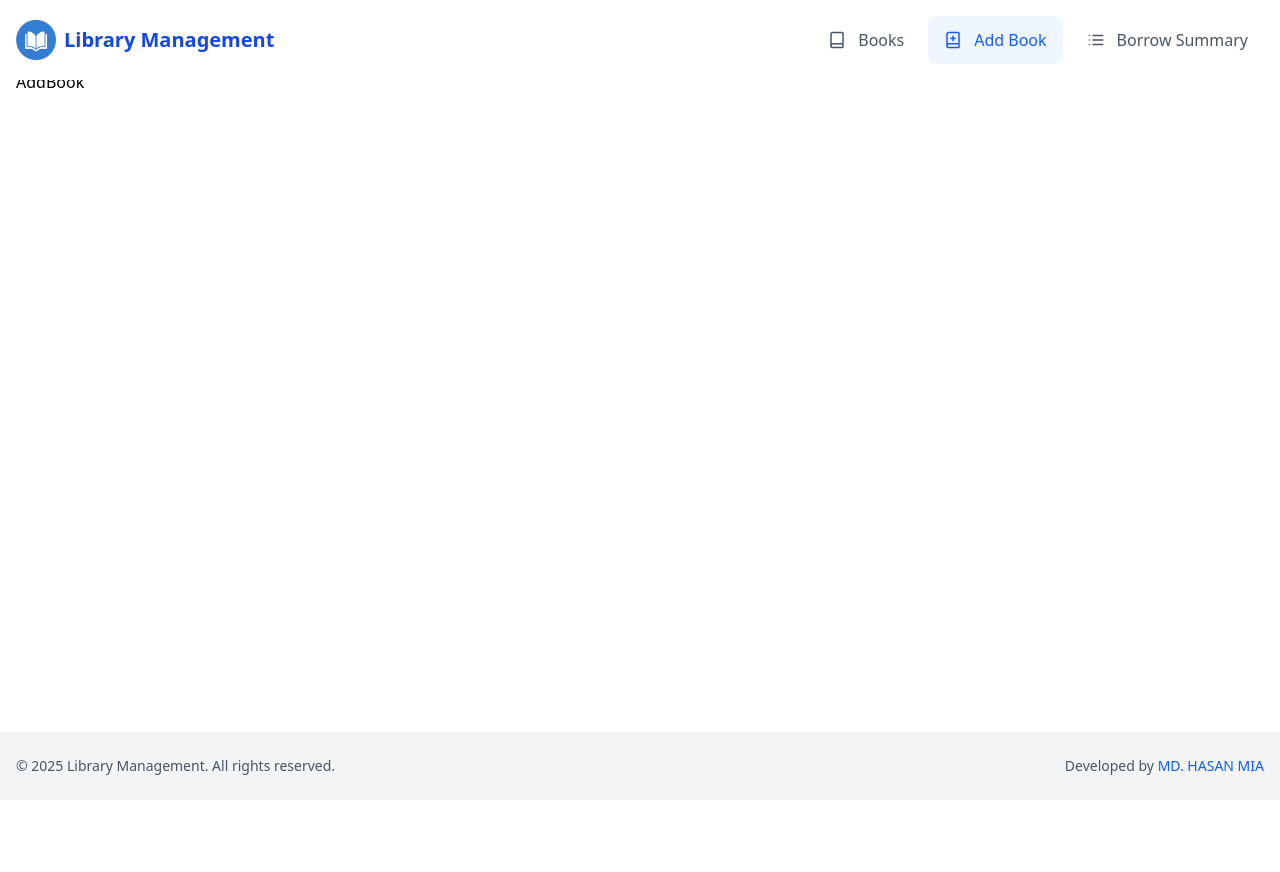
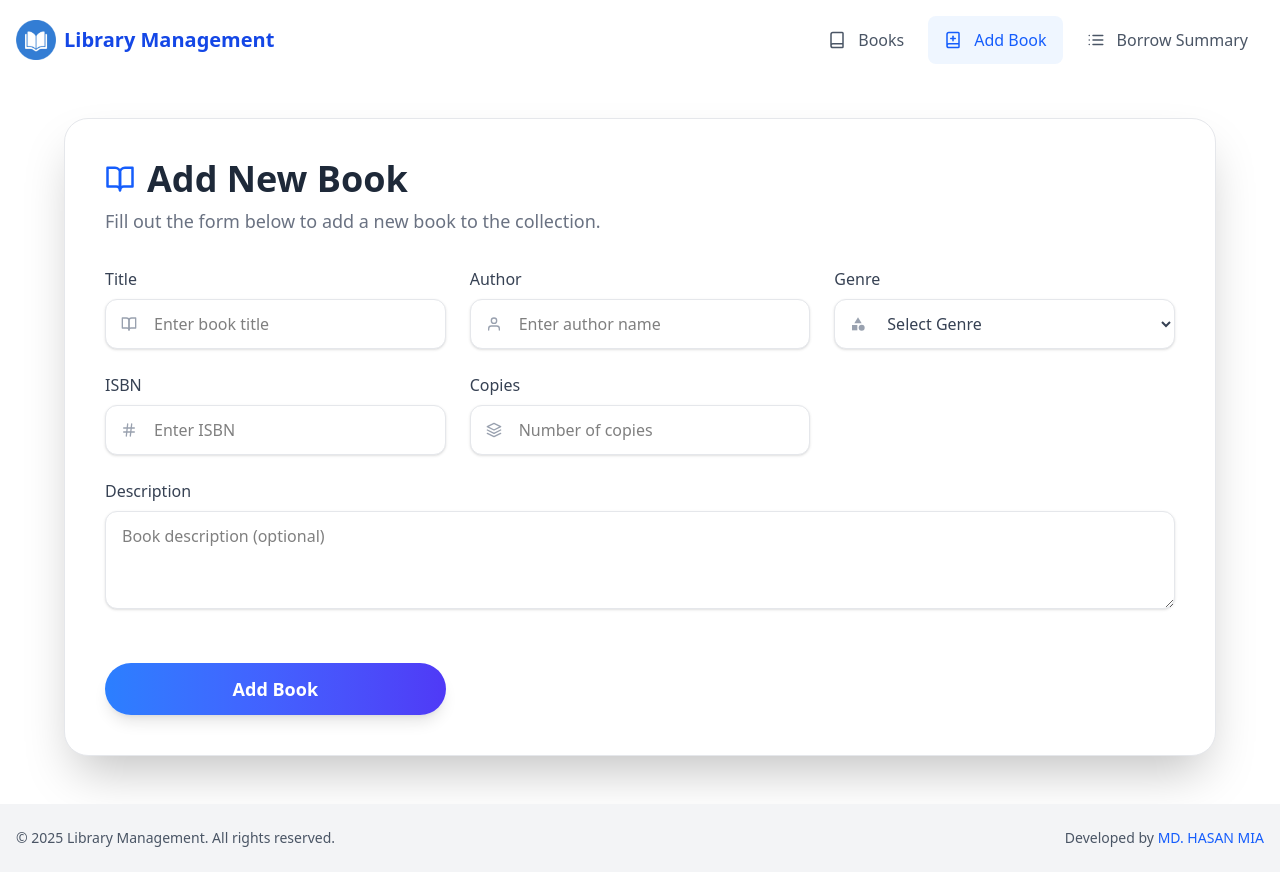
Before and after one commit to devhasanmia/library-management-client, a React (Vite) app: page /add-book in a window 1280 px wide. Before the commit the page ends 800 px from the top, so only its background shows below. Built offline with nearby package versions, Linux system fonts and the light colour scheme.

Commit message:
Create Add Book Form /create-book #12 Design Only Resolve

```diff
--- a/package.json
+++ b/package.json
@@ -15,6 +15,7 @@
     "lucide-react": "^0.525.0",
     "react": "^19.1.0",
     "react-dom": "^19.1.0",
+    "react-hook-form": "^7.59.0",
     "react-icons": "^5.5.0",
     "react-redux": "^9.2.0",
     "react-router": "^7.6.3",
--- a/src/components/Navbar.tsx
+++ b/src/components/Navbar.tsx
@@ -19,12 +19,10 @@ const Navbar = () => {
       `}
     >
       <div className="container mx-auto px-4 flex items-center justify-between">
-        {/* Logo */}
         <Link
           to="/"
           className="flex items-center gap-2 text-xl font-bold text-blue-700 py-3"
         >
-          {/* <Book className="h-6 w-6 text-blue-600" /> */}
           <img src="/logo.png" alt="" className="h-full w-10 text-blue-600" />
           <span>Library Management</span>
         </Link>
--- a/src/pages/AddBook.tsx
+++ b/src/pages/AddBook.tsx
@@ -1,8 +1,137 @@
+import { useForm } from "react-hook-form";
+import { FiBookOpen, FiUser, FiHash, FiLayers } from "react-icons/fi";
+import { MdCategory } from "react-icons/md";
+
+const genreOptions = [
+  "FICTION",
+  "NON_FICTION",
+  "SCIENCE",
+  "HISTORY",
+  "BIOGRAPHY",
+  "FANTASY",
+];
 
 const AddBook = () => {
+  const { register, handleSubmit, reset } = useForm();
+
+  const onSubmit = (data: any) => {
+    console.log(data);
+    reset();
+  };
+
   return (
-    <div>AddBook</div>
-  )
-}
+    <div className="min-h-[calc(100vh-140px)] flex items-center justify-center  px-4 py-12">
+      <div className="w-full max-w-6xl bg-white shadow-2xl rounded-3xl p-10 border border-gray-200">
+        <div className="mb-8">
+          <h1 className="text-4xl font-extrabold text-gray-800 flex items-center gap-3">
+            <FiBookOpen className="text-blue-600 text-3xl" />
+            <span>Add New Book</span>
+          </h1>
+          <p className="text-gray-500 mt-2 text-lg">
+            Fill out the form below to add a new book to the collection.
+          </p>
+        </div>
 
-export default AddBook
+
+        <form onSubmit={handleSubmit(onSubmit)} className="grid grid-cols-1 md:grid-cols-2 lg:grid-cols-3 gap-6">
+
+          {/* Title */}
+          <div className="col-span-1">
+            <label className="text-gray-700 font-medium mb-2 block">Title</label>
+            <div className="relative">
+              <FiBookOpen className="absolute left-4 top-1/2 transform -translate-y-1/2 text-gray-400" />
+              <input
+                {...register("title", { required: true })}
+                type="text"
+                placeholder="Enter book title"
+                className="pl-12 pr-4 py-3 w-full bg-white border border-gray-200 rounded-xl shadow-sm focus:ring-2 focus:ring-blue-400 focus:outline-none"
+              />
+            </div>
+          </div>
+
+          {/* Author */}
+          <div className="col-span-1">
+            <label className="text-gray-700 font-medium mb-2 block">Author</label>
+            <div className="relative">
+              <FiUser className="absolute left-4 top-1/2 transform -translate-y-1/2 text-gray-400" />
+              <input
+                {...register("author", { required: true })}
+                type="text"
+                placeholder="Enter author name"
+                className="pl-12 pr-4 py-3 w-full bg-white border border-gray-200 rounded-xl shadow-sm focus:ring-2 focus:ring-blue-400 focus:outline-none"
+              />
+            </div>
+          </div>
+
+          {/* Genre */}
+          <div className="col-span-1">
+            <label className="text-gray-700 font-medium mb-2 block">Genre</label>
+            <div className="relative">
+              <MdCategory className="absolute left-4 top-1/2 transform -translate-y-1/2 text-gray-400" />
+              <select
+                {...register("genre", { required: true })}
+                className="pl-12 pr-4 py-3 w-full bg-white border border-gray-200 rounded-xl shadow-sm focus:ring-2 focus:ring-blue-400 focus:outline-none text-gray-700"
+              >
+                <option value="">Select Genre</option>
+                {genreOptions.map((genre) => (
+                  <option key={genre} value={genre}>{genre.replace("_", " ")}</option>
+                ))}
+              </select>
+            </div>
+          </div>
+
+          {/* ISBN */}
+          <div className="col-span-1">
+            <label className="text-gray-700 font-medium mb-2 block">ISBN</label>
+            <div className="relative">
+              <FiHash className="absolute left-4 top-1/2 transform -translate-y-1/2 text-gray-400" />
+              <input
+                {...register("isbn", { required: true })}
+                type="text"
+                placeholder="Enter ISBN"
+                className="pl-12 pr-4 py-3 w-full bg-white border border-gray-200 rounded-xl shadow-sm focus:ring-2 focus:ring-blue-400 focus:outline-none"
+              />
+            </div>
+          </div>
+
+          {/* Copies */}
+          <div className="col-span-1">
+            <label className="text-gray-700 font-medium mb-2 block">Copies</label>
+            <div className="relative">
+              <FiLayers className="absolute left-4 top-1/2 transform -translate-y-1/2 text-gray-400" />
+              <input
+                {...register("copies", { required: true, min: 1 })}
+                type="number"
+                placeholder="Number of copies"
+                className="pl-12 pr-4 py-3 w-full bg-white border border-gray-200 rounded-xl shadow-sm focus:ring-2 focus:ring-blue-400 focus:outline-none"
+              />
+            </div>
+          </div>
+
+          {/* Description */}
+          <div className="col-span-full">
+            <label className="text-gray-700 font-medium mb-2 block">Description</label>
+            <textarea
+              {...register("description")}
+              rows={3}
+              placeholder="Book description (optional)"
+              className="w-full px-4 py-3 bg-white border border-gray-200 rounded-xl shadow-sm focus:ring-2 focus:ring-blue-400 focus:outline-none"
+            ></textarea>
+          </div>
+
+          {/* Submit */}
+          <div className="mt-6">
+            <button
+              type="submit"
+              className="w-full bg-gradient-to-r from-blue-500 to-indigo-600 text-white px-8 py-3 rounded-full shadow-lg hover:shadow-2xl transition-all text-lg font-semibold"
+            >
+               Add Book
+            </button>
+          </div>
+        </form>
+      </div>
+    </div>
+  );
+};
+
+export default AddBook;
```
Also changed, not shown: src/routes/index.tsx (+6 -2 lines), 1 other file (tests, documents, lock files or other folders).
